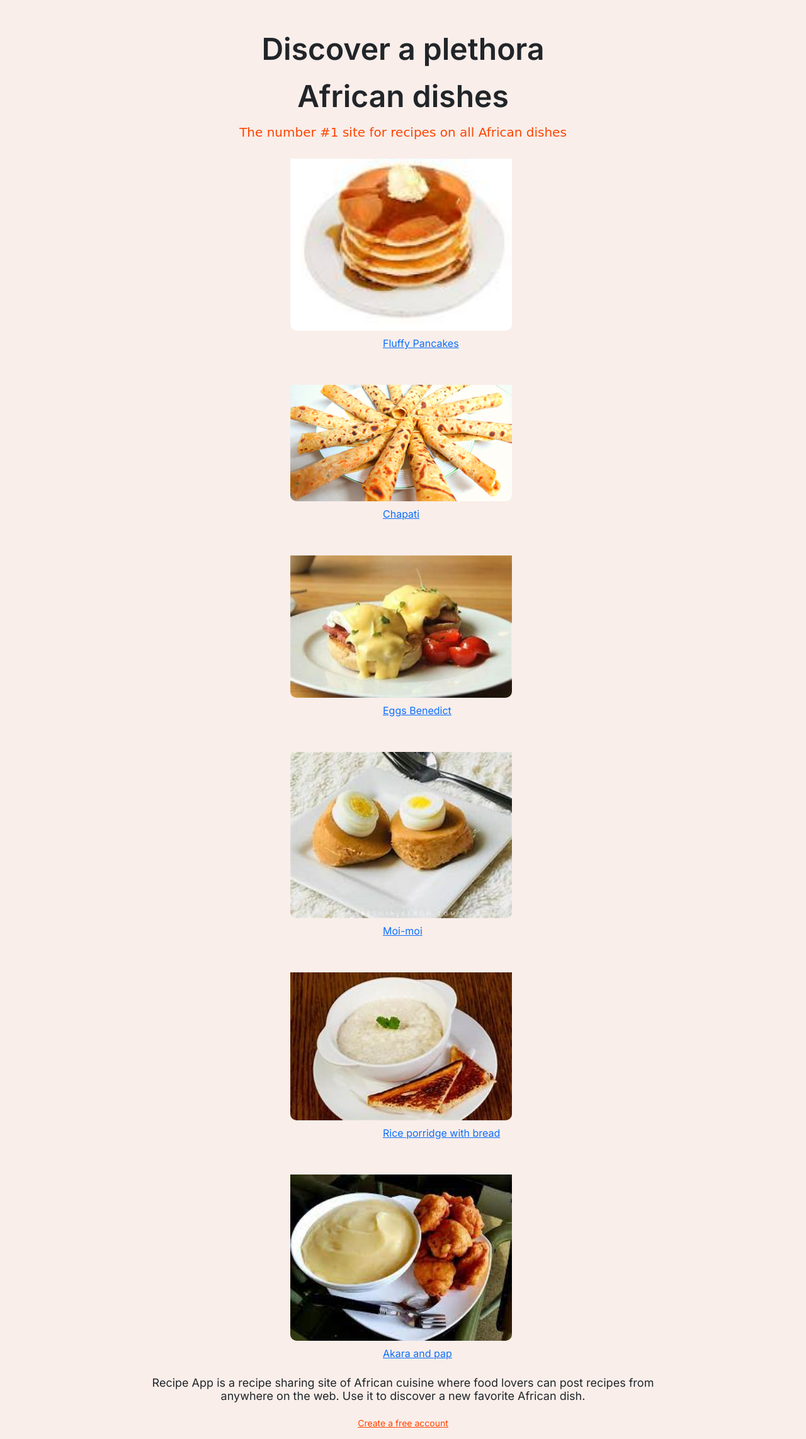
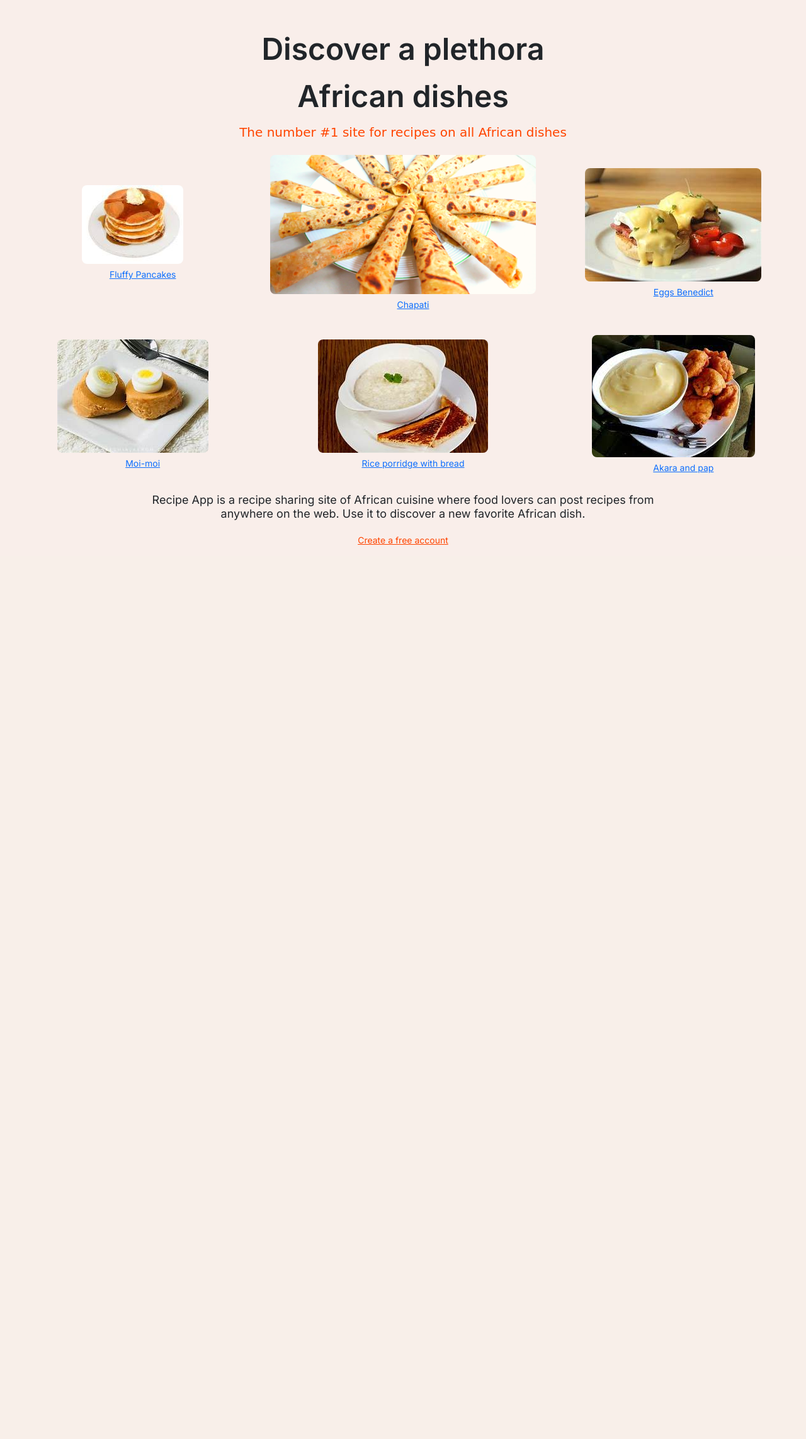
Before and after one commit to AchiraJ/RecipeApp-Kibo-TSP, a Flask app: page / in a window 1280 px wide; the page is wider, and only the part inside the window is pictured. Shown: the part 74-2359 px from the top of that part at 63% size. After the commit the page ends 939 px from the top of that part, so only its background shows below. Run offline with Flask 3, Linux system fonts and the light colour scheme.

Commit message:
conflict resolved

```diff
--- a/templates/home.html
+++ b/templates/home.html
@@ -93,28 +93,22 @@
     <div class="the-number-1">
       The number #1 site for recipes on all African dishes
     </div>
-    <!-- <div class="homepage-inner">
-      <div class="rectangle-wrapper">
-        <div class="frame-child"></div>
+
     <section class="layout">
-      {% for recipe in recipes %} -->
-
+      {% for recipe in recipes %}
         <div>
           <a href="recipe?id={{ recipe.id }}">
-        <img class="homepage-item" alt="" src="{{ url_for('static', filename='recipe_images/' + recipe.image_name) }}" alt="Recipe Image">
+            <img src="{{ url_for('static', filename='recipe_images/' + recipe.image_name) }}" alt="Recipe Image">
           </a>
 
-      <div class="recipe-id">
           <ul>
             <p><a href="recipe?id={{ recipe.id }}">{{ recipe.name }}</a></p>
           </ul>
         </div>
-    </div>
-  <!--{% endfor %} -->
+      {% endfor %}
     </section>
 
-      </div>
-    </div>
+
     <h6 class="recipe-app-is-container" id="intro recipe app">
       <p class="discover-a-plethora2">
         Recipe App is a recipe sharing site of African cuisine where food
```
Also changed, not shown: instance/users_data.db. Lines whose indentation alone changed are shown as unchanged.
